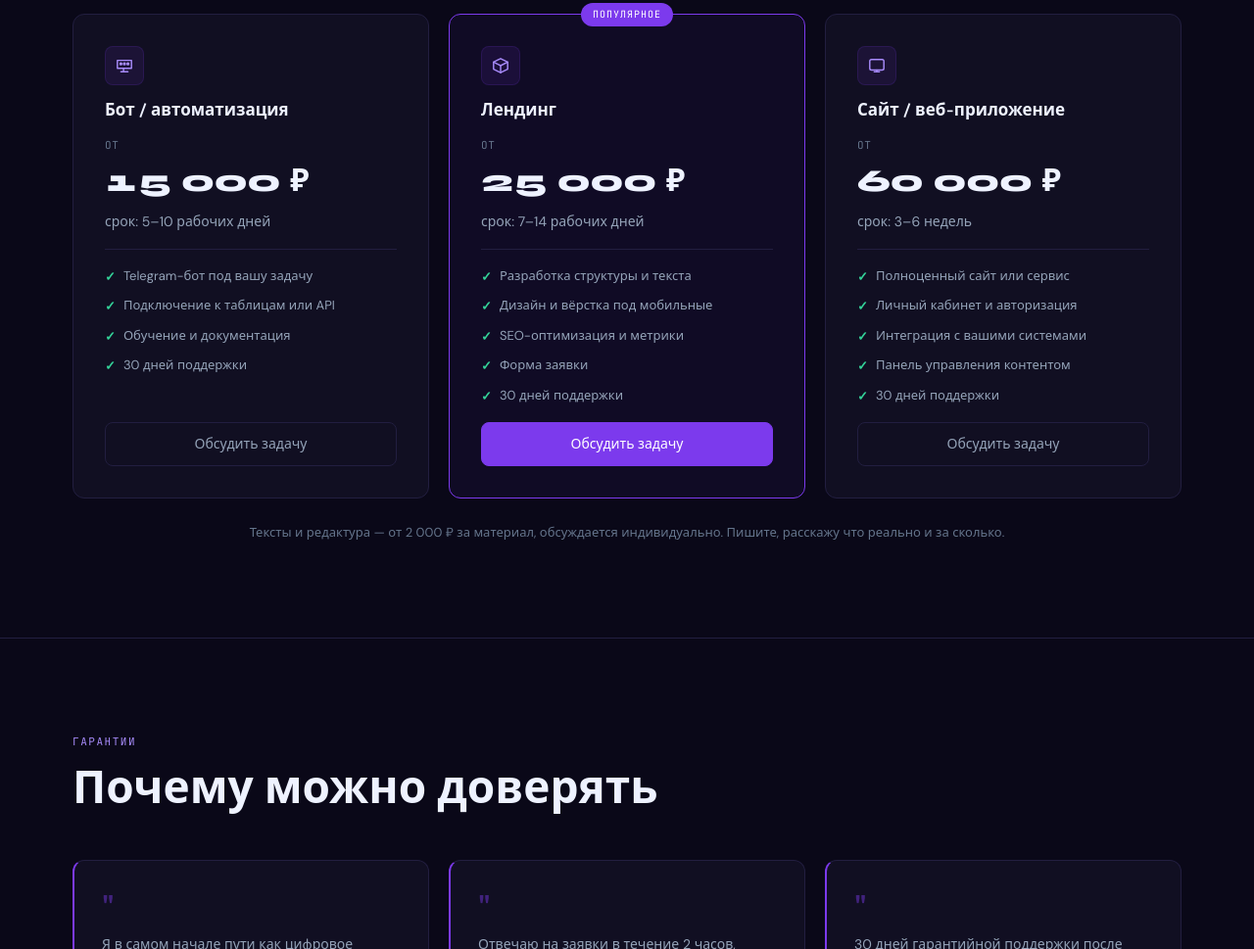
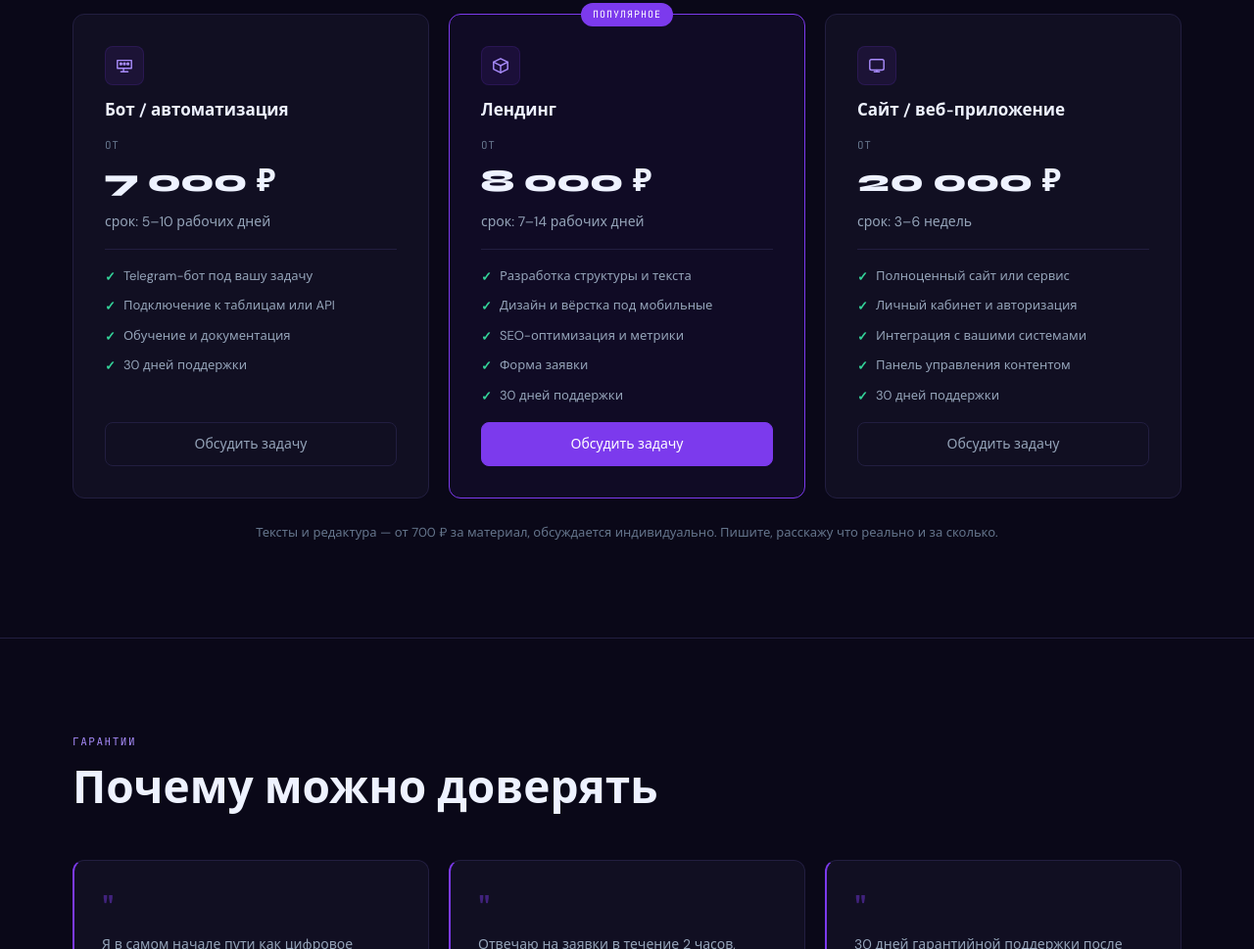
Before and after one commit to 555strannik82-star/velqo-site-portfolio, a plain HTML site: page index.html in a window 1280 px wide. Shown: the part 4384-5353 px from the top of the page at 98% size. Drawn offline with Linux system fonts and the light colour scheme; a web font is replaced by a local one.

Commit message:
Исправлены цены
Co-Authored-By: Claude Sonnet 4.6 <noreply@anthropic.com>

```diff
--- a/index.html
+++ b/index.html
@@ -526,7 +526,7 @@ ul{list-style:none}
         <div class="price-icon"><svg width="18" height="18" viewBox="0 0 20 20" fill="none" stroke="currentColor" stroke-width="1.6" stroke-linecap="round" stroke-linejoin="round"><path d="M2 4h16v9H2z"/><path d="M6 17h8M9 13v4"/><circle cx="6" cy="8" r="1" fill="currentColor"/><circle cx="10" cy="8" r="1" fill="currentColor"/><circle cx="14" cy="8" r="1" fill="currentColor"/></svg></div>
         <div class="price-name">Бот / автоматизация</div>
         <div class="price-from">от</div>
-        <div class="price-num">15 000 ₽</div>
+        <div class="price-num">7 000 ₽</div>
         <div class="price-unit">срок: 5–10 рабочих дней</div>
         <div class="price-divider"></div>
         <ul class="price-items">
@@ -542,7 +542,7 @@ ul{list-style:none}
         <div class="price-icon"><svg width="18" height="18" viewBox="0 0 20 20" fill="none" stroke="currentColor" stroke-width="1.6" stroke-linecap="round" stroke-linejoin="round"><path d="M10 2L2 6v8l8 4 8-4V6L10 2z"/><path d="M2 6l8 4 8-4"/><line x1="10" y1="10" x2="10" y2="18"/></svg></div>
         <div class="price-name">Лендинг</div>
         <div class="price-from">от</div>
-        <div class="price-num">25 000 ₽</div>
+        <div class="price-num">8 000 ₽</div>
         <div class="price-unit">срок: 7–14 рабочих дней</div>
         <div class="price-divider"></div>
         <ul class="price-items">
@@ -558,7 +558,7 @@ ul{list-style:none}
         <div class="price-icon"><svg width="18" height="18" viewBox="0 0 20 20" fill="none" stroke="currentColor" stroke-width="1.6" stroke-linecap="round" stroke-linejoin="round"><rect x="2" y="3" width="16" height="12" rx="2"/><path d="M7 17h6M10 15v2"/></svg></div>
         <div class="price-name">Сайт / веб-приложение</div>
         <div class="price-from">от</div>
-        <div class="price-num">60 000 ₽</div>
+        <div class="price-num">20 000 ₽</div>
         <div class="price-unit">срок: 3–6 недель</div>
         <div class="price-divider"></div>
         <ul class="price-items">
@@ -571,7 +571,7 @@ ul{list-style:none}
         <a href="#contact" class="price-cta">Обсудить задачу</a>
       </div>
     </div>
-    <p class="price-note">Тексты и редактура — от 2 000 ₽ за материал, обсуждается индивидуально. Пишите, расскажу что реально и за сколько.</p>
+    <p class="price-note">Тексты и редактура — от 700 ₽ за материал, обсуждается индивидуально. Пишите, расскажу что реально и за сколько.</p>
   </div>
 </section>
 
```
